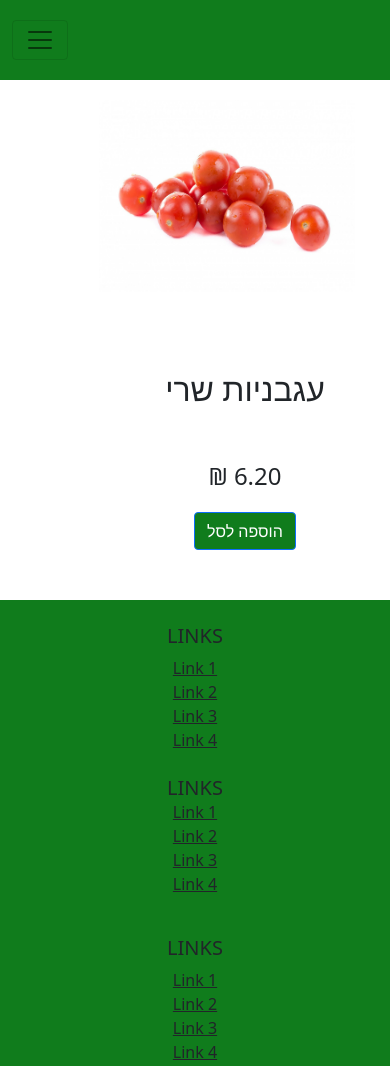
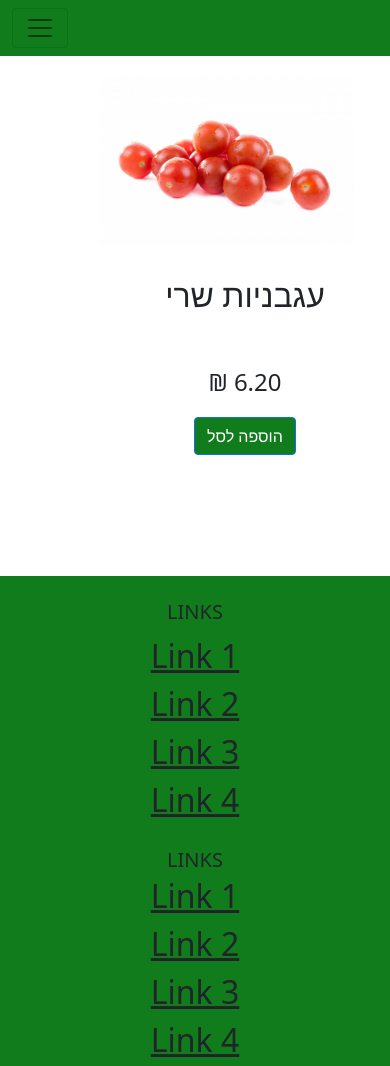
Before and after one commit to haimhugi/Bram--Project, a plain HTML site: page details.html in a window 390 px wide. Shown: the top 1066 px of the page. Drawn offline with nearby package versions, Linux system fonts and the light colour scheme.

Commit message:
detalisd fixed

```diff
--- a/details.css
+++ b/details.css
@@ -1,8 +1,9 @@
 .nav123 {
     margin-bottom: 20px !important;
     background-color: rgb(16, 124, 28) !important;
-    height: 80px;
     font-size: x-large;
+    position:relative;
+    height: 102% !important;
  }
  .nav-link{
    width: 200px;
@@ -89,6 +90,16 @@
 
 
 
+.container-fluid{
+    background-color: rgb(16, 124, 28) !important;
+}
+
+
+li{
+font-size: xx-large;
+position: relative;
+
+}
 
 @media screen and (max-width:700px) {
 
@@ -104,13 +115,17 @@
     .tmona{
         order:1;
         box-sizing: border-box;
-        width: 100% !important;
-        height: 80% !important;
+        width:400px !important;
     }
     .texti{
         order:2;
-        width: 100%  !important;
         box-sizing: border-box;
-        height: 80% !important;
+        width:400px !important;
+        margin-right: 100px !important;
+
+    }
+    .container{
+        align-items:center!important;
+        justify-content: center!important;
     }
 }
```
